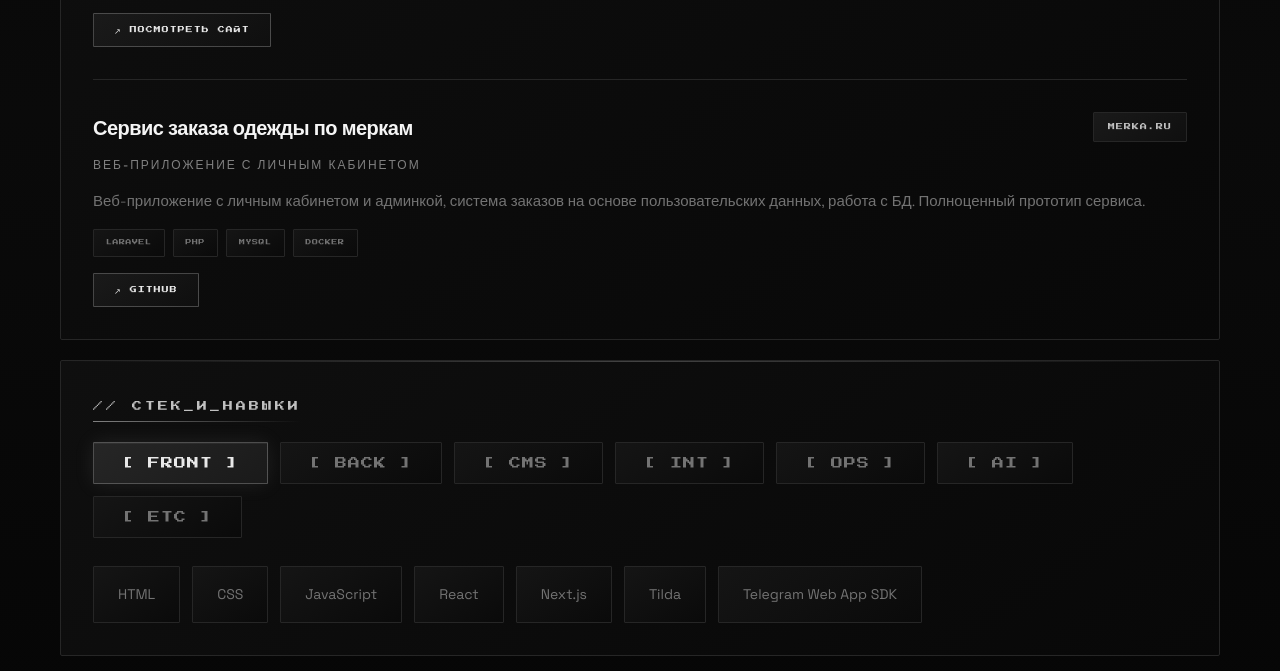
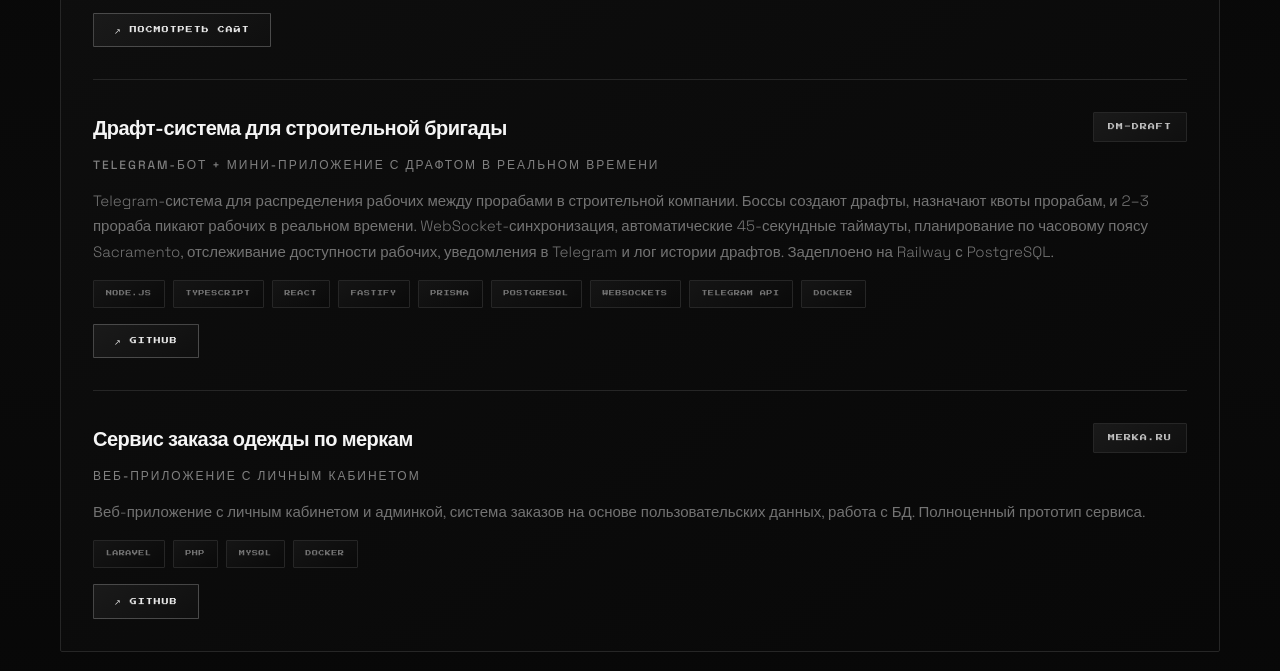
Before and after one commit to AlinaGntv/portfolio, a plain HTML site: page index.html in a window 1280 px wide. Shown: the part 643-1314 px from the top of the page. Drawn offline with Linux system fonts and the light colour scheme.

Commit message:
add dm-draft project card (ru)

```diff
--- a/index.html
+++ b/index.html
@@ -865,6 +865,35 @@
 
                 <div class="project">
                     <div class="project-header">
+                        <div class="project-title">Драфт-система для строительной бригады</div>
+                        <span class="project-date">DM-DRAFT</span>
+                    </div>
+                    <div class="project-type">Telegram-бот + мини-приложение с драфтом в реальном времени</div>
+                    <div class="project-desc">
+                        Telegram-система для распределения рабочих между прорабами в строительной компании.
+                        Боссы создают драфты, назначают квоты прорабам, и 2–3 прораба пикают рабочих в реальном
+                        времени. WebSocket-синхронизация, автоматические 45-секундные таймауты, планирование
+                        по часовому поясу Sacramento, отслеживание доступности рабочих, уведомления в Telegram
+                        и лог истории драфтов. Задеплоено на Railway с PostgreSQL.
+                    </div>
+                    <div class="project-stack">
+                        <span class="stack-item">NODE.JS</span>
+                        <span class="stack-item">TYPESCRIPT</span>
+                        <span class="stack-item">REACT</span>
+                        <span class="stack-item">FASTIFY</span>
+                        <span class="stack-item">PRISMA</span>
+                        <span class="stack-item">POSTGRESQL</span>
+                        <span class="stack-item">WEBSOCKETS</span>
+                        <span class="stack-item">TELEGRAM API</span>
+                        <span class="stack-item">DOCKER</span>
+                    </div>
+                    <div class="project-links">
+                        <a href="https://github.com/AlinaGntv/dm-draft.git" target="_blank" class="project-link"> GITHUB </a>
+                    </div>
+                </div>
+
+                <div class="project">
+                    <div class="project-header">
                         <div class="project-title">Сервис заказа одежды по меркам</div>
                         <span class="project-date">MERKA.RU</span>
                     </div>
```
